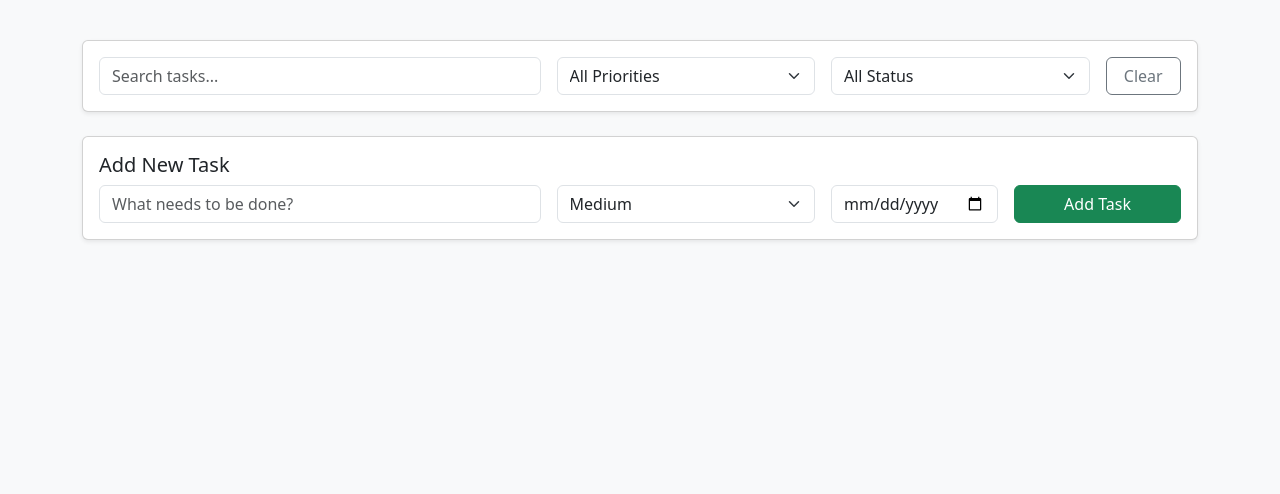
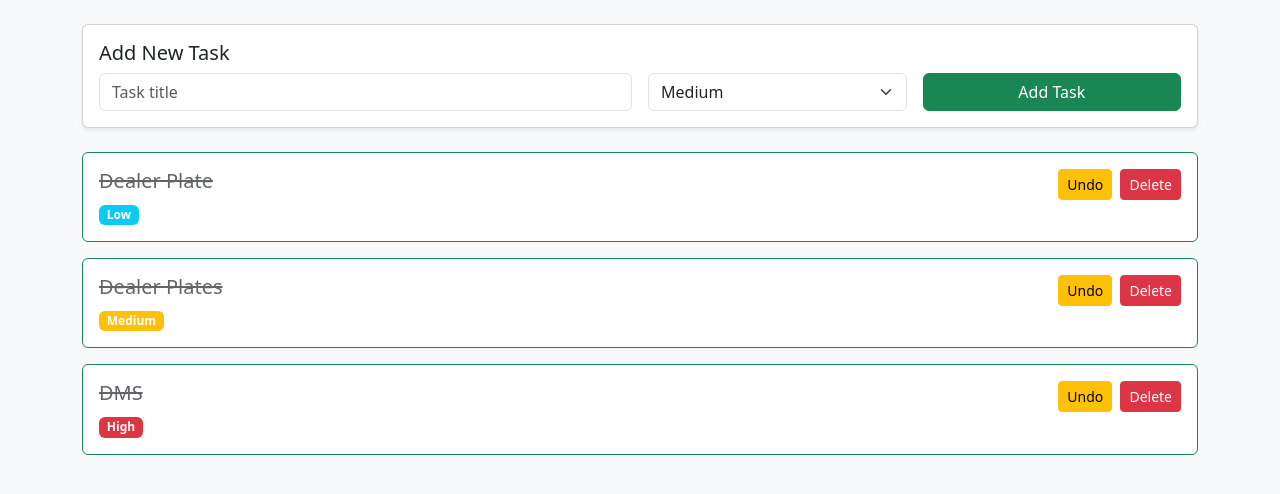
Before and after one commit to g6b9jwt278-alt/g6b9jwt278-task-manager, a Flask app: page / in a window 1280 px wide. Shown: the part 56-550 px from the top of the page. Run offline with Flask 3, Linux system fonts and the light colour scheme; data comes from the database, SQL or seed files in the repository.

Commit message:
Fix Add Task and improve UI

```diff
--- a/templates/index.html
+++ b/templates/index.html
@@ -8,9 +8,8 @@
     <style>
         body { background-color: #f8f9fa; }
         .task-card { transition: all 0.2s; }
-        .task-card:hover { transform: translateY(-3px); }
-        .completed { text-decoration: line-through; opacity: 0.75; }
-        .overdue { color: #dc3545; font-weight: 600; }
+        .task-card:hover { transform: translateY(-2px); }
+        .completed { text-decoration: line-through; opacity: 0.7; }
     </style>
 </head>
 <body>
@@ -22,45 +21,13 @@
 
     <div class="container">
 
-        <!-- Statistics -->
-        <div class="row mb-3" id="stats"></div>
-
-        <!-- Search & Filter -->
-        <div class="card mb-4 shadow-sm">
-            <div class="card-body">
-                <div class="row g-3">
-                    <div class="col-md-5">
-                        <input type="text" id="searchInput" class="form-control" placeholder="Search tasks..." onkeyup="loadTasks()">
-                    </div>
-                    <div class="col-md-3">
-                        <select id="priorityFilter" class="form-select" onchange="loadTasks()">
-                            <option value="All">All Priorities</option>
-                            <option value="High">High</option>
-                            <option value="Medium">Medium</option>
-                            <option value="Low">Low</option>
-                        </select>
-                    </div>
-                    <div class="col-md-3">
-                        <select id="statusFilter" class="form-select" onchange="loadTasks()">
-                            <option value="All">All Status</option>
-                            <option value="Pending">Pending</option>
-                            <option value="Completed">Completed</option>
-                        </select>
-                    </div>
-                    <div class="col-md-1">
-                        <button onclick="clearFilters()" class="btn btn-outline-secondary w-100">Clear</button>
-                    </div>
-                </div>
-            </div>
-        </div>
-
         <!-- Add New Task -->
         <div class="card mb-4 shadow-sm">
             <div class="card-body">
                 <h5>Add New Task</h5>
                 <div class="row g-3">
-                    <div class="col-md-5">
-                        <input type="text" id="titleInput" class="form-control" placeholder="What needs to be done?">
+                    <div class="col-md-6">
+                        <input type="text" id="titleInput" class="form-control" placeholder="Task title">
                     </div>
                     <div class="col-md-3">
                         <select id="priorityInput" class="form-select">
@@ -69,10 +36,7 @@
                             <option value="Low">Low</option>
                         </select>
                     </div>
-                    <div class="col-md-2">
-                        <input type="date" id="dueDateInput" class="form-control">
-                    </div>
-                    <div class="col-md-2">
+                    <div class="col-md-3">
                         <button onclick="addTask()" class="btn btn-success w-100">Add Task</button>
                     </div>
                 </div>
@@ -83,58 +47,87 @@
         <div id="taskList"></div>
     </div>
 
-    <!-- Edit Modal -->
-    <div class="modal fade" id="editModal" tabindex="-1">
-        <div class="modal-dialog">
-            <div class="modal-content">
-                <div class="modal-header">
-                    <h5 class="modal-title">Edit Task</h5>
-                    <button type="button" class="btn-close" data-bs-dismiss="modal"></button>
-                </div>
-                <div class="modal-body">
-                    <input type="hidden" id="editTaskId">
-                    <div class="mb-3">
-                        <label class="form-label">Title</label>
-                        <input type="text" id="editTitle" class="form-control">
-                    </div>
-                    <div class="mb-3">
-                        <label class="form-label">Description</label>
-                        <textarea id="editDescription" class="form-control" rows="3"></textarea>
-                    </div>
-                    <div class="row">
-                        <div class="col-md-6">
-                            <label class="form-label">Due Date</label>
-                            <input type="date" id="editDueDate" class="form-control">
-                        </div>
-                        <div class="col-md-6">
-                            <label class="form-label">Priority</label>
-                            <select id="editPriority" class="form-select">
-                                <option value="High">High</option>
-                                <option value="Medium">Medium</option>
-                                <option value="Low">Low</option>
-                            </select>
-                        </div>
-                    </div>
-                </div>
-                <div class="modal-footer">
-                    <button type="button" class="btn btn-secondary" data-bs-dismiss="modal">Cancel</button>
-                    <button type="button" class="btn btn-primary" onclick="saveEdit()">Save Changes</button>
-                </div>
-            </div>
-        </div>
-    </div>
-
     <script src="https://cdn.jsdelivr.net/npm/bootstrap@5.3.3/dist/js/bootstrap.bundle.min.js"></script>
     <script>
         const API_URL = '/api/tasks';
-        let editTaskId = null;
 
         async function loadTasks() {
-            // ... (I'll provide the full updated script in the next message if you want)
-            // For now, confirm this version loads first
+            const res = await fetch(API_URL);
+            const tasks = await res.json();
+            const container = document.getElementById('taskList');
+            container.innerHTML = '';
+
+            if (tasks.length === 0) {
+                container.innerHTML = `<p class="text-center text-muted py-5">No tasks yet. Add one above!</p>`;
+                return;
+            }
+
+            tasks.forEach(task => {
+                const card = document.createElement('div');
+                card.className = `card mb-3 task-card ${task.completed ? 'border-success' : ''}`;
+                card.innerHTML = `
+                    <div class="card-body">
+                        <div class="d-flex justify-content-between align-items-start">
+                            <div>
+                                <h5 class="${task.completed ? 'completed' : ''}">${task.title}</h5>
+                                <span class="badge bg-${task.priority === 'High' ? 'danger' : task.priority === 'Medium' ? 'warning' : 'info'}">${task.priority}</span>
+                            </div>
+                            <div>
+                                <button onclick="toggleComplete(${task.id})" class="btn btn-sm ${task.completed ? 'btn-warning' : 'btn-success'} me-1">
+                                    ${task.completed ? 'Undo' : 'Complete'}
+                                </button>
+                                <button onclick="deleteTask(${task.id})" class="btn btn-sm btn-danger">Delete</button>
+                            </div>
+                        </div>
+                    </div>
+                `;
+                container.appendChild(card);
+            });
         }
 
-        // We'll add the full JavaScript in the next step once you confirm this loads
+        async function addTask() {
+            const title = document.getElementById('titleInput').value.trim();
+            if (!title) {
+                alert("Please enter a task title");
+                return;
+            }
+
+            try {
+                const res = await fetch(API_URL, {
+                    method: 'POST',
+                    headers: { 'Content-Type': 'application/json' },
+                    body: JSON.stringify({ title: title, priority: 'Medium' })
+                });
+
+                if (res.ok) {
+                    document.getElementById('titleInput').value = '';
+                    loadTasks();
+                } else {
+                    alert("Failed to add task");
+                }
+            } catch (e) {
+                alert("Error connecting to server");
+            }
+        }
+
+        async function toggleComplete(id) {
+            await fetch(`${API_URL}/${id}`, {
+                method: 'PUT',
+                headers: { 'Content-Type': 'application/json' },
+                body: JSON.stringify({ completed: true })
+            });
+            loadTasks();
+        }
+
+        async function deleteTask(id) {
+            if (confirm("Delete this task?")) {
+                await fetch(`${API_URL}/${id}`, { method: 'DELETE' });
+                loadTasks();
+            }
+        }
+
+        // Load tasks when page opens
+        window.onload = loadTasks;
     </script>
 </body>
 </html>
```
